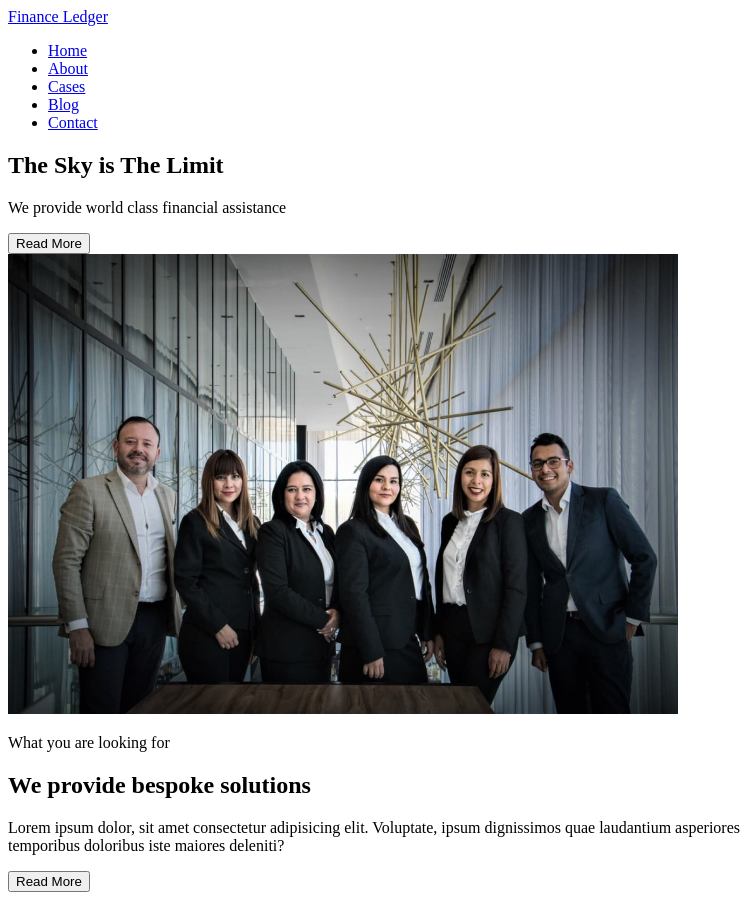
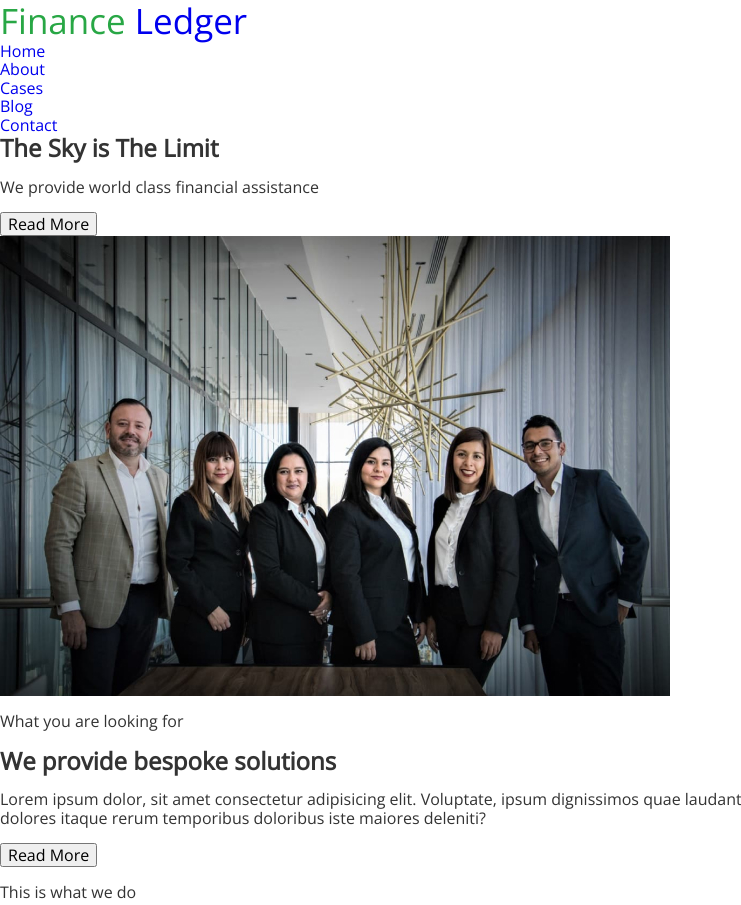
Before and after one commit to kashirin-olexsandr/blended-96-7-8, a plain HTML site: page index.html in a window 1280 px wide. Shown: the top 905 px of the page, without its empty margins (0-741 px from the left). Drawn offline with nearby package versions, Linux system fonts and the light colour scheme.

Commit message:
add header

```diff
--- /dev/null
+++ b/css/styles.css
@@ -0,0 +1,50 @@
+body {
+  font-family: 'Open Sans', sans-serif;
+  color: #333333;
+  background-color: #fff;
+}
+a {
+  text-decoration: none;
+}
+ol,
+ul {
+  list-style-type: none;
+  margin-top: 0;
+  margin-bottom: 0;
+  padding-left: 0;
+}
+h1,
+h2,
+h3,
+h4,
+h5,
+h6 p {
+  margin: 0;
+}
+img {
+  display: block;
+}
+/* * {
+  outline: 1px solid #000000;
+} */
+
+.logo-span {
+  color: #28a745;
+}
+.page-header {
+}
+.header-menu {
+}
+.header-logo {
+  font-family: Open Sans;
+  font-size: 35px;
+  line-height: 1.2;
+}
+.logo-span {
+}
+.menu-list {
+}
+.menu-item {
+}
+.menu-link {
+}
--- a/index.html
+++ b/index.html
@@ -4,17 +4,39 @@
     <meta charset="UTF-8" />
     <meta name="viewport" content="width=device-width, initial-scale=1.0" />
     <title>Finance Ledger</title>
+    <link rel="preconnect" href="https://fonts.googleapis.com" />
+    <link rel="preconnect" href="https://fonts.gstatic.com" crossorigin />
+    <link
+      href="https://fonts.googleapis.com/css2?family=Open+Sans:wght@300;400&display=swap"
+      rel="stylesheet"
+    />
+    <link
+      rel="stylesheet"
+      href="https://cdnjs.cloudflare.com/ajax/libs/modern-normalize/2.0.0/modern-normalize.min.css"
+      integrity="sha512-4xo8blKMVCiXpTaLzQSLSw3KFOVPWhm/TRtuPVc4WG6kUgjH6J03IBuG7JZPkcWMxJ5huwaBpOpnwYElP/m6wg=="
+      crossorigin="anonymous"
+      referrerpolicy="no-referrer"
+    />
+    <link rel="stylesheet" href="./css/styles.css" />
   </head>
   <body>
-    <header>
-      <nav>
-        <a href="./index.html">Finance Ledger</a>
-        <ul>
-          <li><a href="#hero">Home</a></li>
-          <li><a href="#about">About</a></li>
-          <li><a href="#business-cases">Cases</a></li>
-          <li><a href="#blog">Blog</a></li>
-          <li><a href="#contact">Contact</a></li>
+    <header class="page-header">
+      <nav class="header-menu">
+        <a href="./index.html" class="header-logo"
+          ><span class="logo-span">Finance</span> Ledger</a
+        >
+        <ul class="menu-list">
+          <li class="menu-item"><a class="menu-link" href="#hero">Home</a></li>
+          <li class="menu-item">
+            <a class="menu-link" href="#about">About</a>
+          </li>
+          <li class="menu-item">
+            <a class="menu-link" href="#business-cases">Cases</a>
+          </li>
+          <li class="menu-item"><a class="menu-link" href="#blog">Blog</a></li>
+          <li class="menu-item">
+            <a class="menu-link" href="#contact">Contact</a>
+          </li>
         </ul>
       </nav>
     </header>
```
Also changed, not shown: .prettierrc.json (added).
